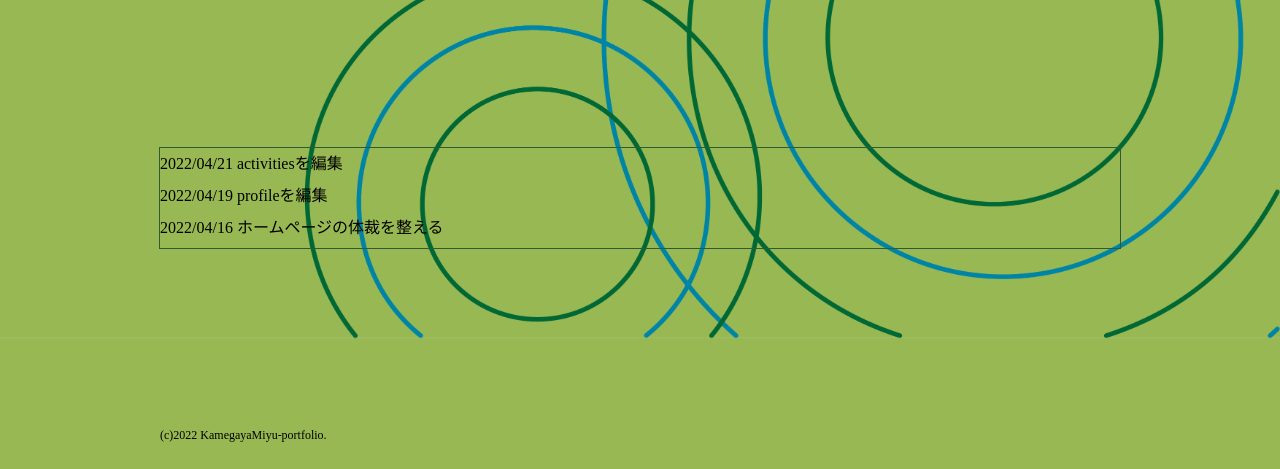
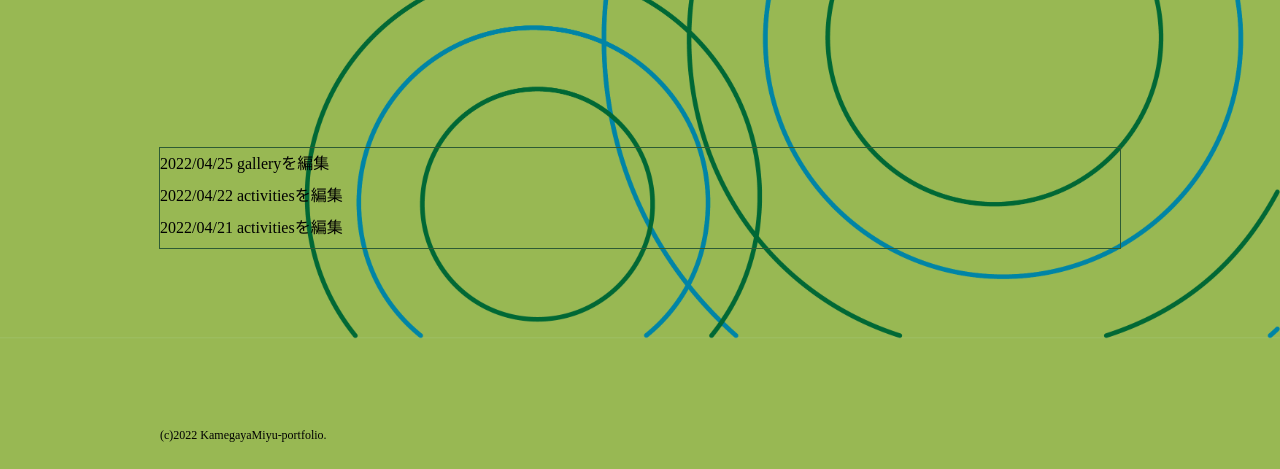
Before and after one commit to kame-0528/kamekame, a plain HTML site: page index.html in a window 1280 px wide. Shown: the part 567-1036 px from the top of the page. Drawn offline with nearby package versions, Linux system fonts and the light colour scheme.

Commit message:
20220425

```diff
--- a/index.html
+++ b/index.html
@@ -26,13 +26,13 @@
         </div>
         <div class="box">
             <p>
+                2022/04/25  galleryを編集<br>
+                2022/04/22  activitiesを編集<br>
                 2022/04/21  activitiesを編集<br>
                 2022/04/19  profileを編集<br>
                 2022/04/16  ホームページの体裁を整える<br>
                 2022/04/15  ホームページを開設、活動内容を更新<br>
                 2022/04/08  ゼミの活動開始<br>
-                あ<br>
-                あ
             </p>
         </div>
     </div>
```
